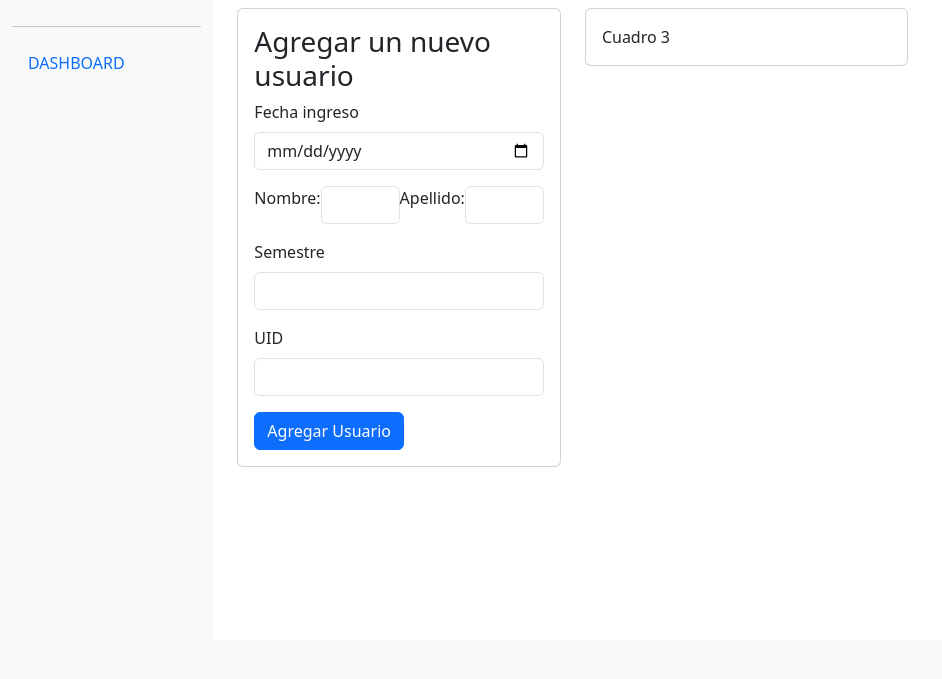
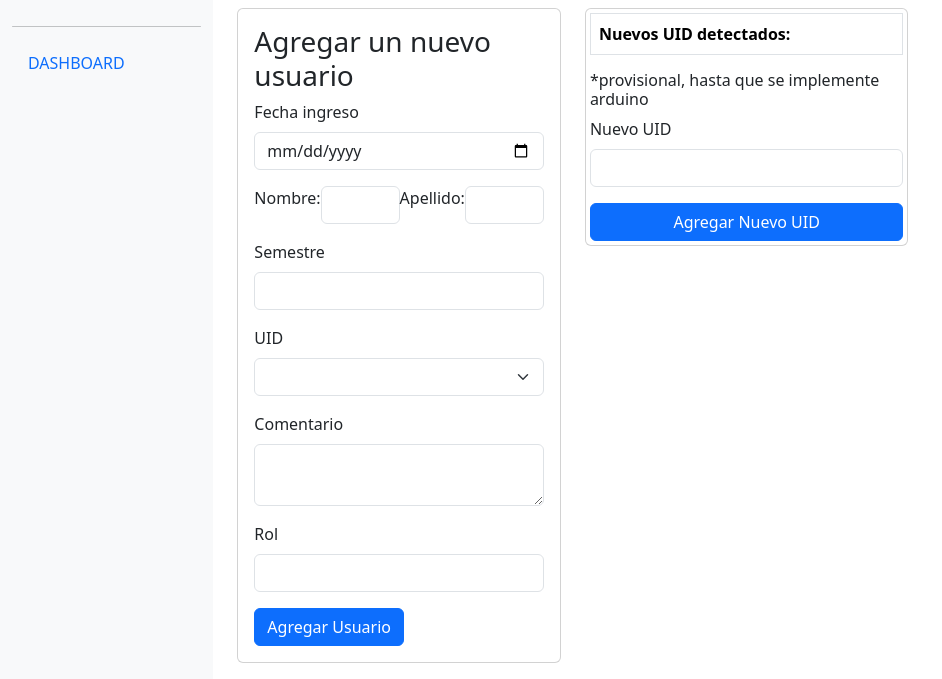
Before and after one commit to javiesp/citt_pass, a Django app: page / in a window 1280 px wide. Shown: the part 216-895 px from the top of the page, without its empty margins (0-942 px from the left). Before the commit the page ends 683 px from the top, so only its background shows below. Run offline with Django 4.2, Linux system fonts and the light colour scheme; data that the repository does not hold is empty.

Commit message:
nUEVAS FUNCIONES ENTERA BACANES

```diff
--- a/cittPassProj/cittPassApp/apps.py
+++ b/cittPassProj/cittPassApp/apps.py
@@ -1,5 +1,4 @@
 from django.apps import AppConfig
-
 
 class CittpassappConfig(AppConfig):
     default_auto_field = 'django.db.models.BigAutoField'
--- /dev/null
+++ b/cittPassProj/cittPassApp/static/js/app.js
@@ -0,0 +1,18 @@
+import { createApp } from 'vue'
+const app = createApp(App)
+new Vue({
+    el: '#app',
+    data: {
+        message: '¡Hola desde Vue!'
+    },
+    mounted() {
+        console.log('Vue se ha cargado correctamente.', this.message);
+    }
+});
+
+new Vue({
+    el: '#app2',
+    data: {
+      message: '¡Hola desde Vue!'
+    }
+  });
--- a/cittPassProj/cittPassApp/templates/main.html
+++ b/cittPassProj/cittPassApp/templates/main.html
@@ -1,9 +1,12 @@
 <!DOCTYPE html>
 <html lang="en">
 <head>
+    {% load static %}
     <meta charset="UTF-8">
     <meta name="viewport" content="width=device-width, initial-scale=1.0">
     <title>Citt pass - dashboard</title>
+        <!-- vuejs -->
+    <script src="https://cdn.jsdelivr.net/npm/vue@2"></script>
     <link href="https://cdn.jsdelivr.net/npm/bootstrap@5.3.2/dist/css/bootstrap.min.css" rel="stylesheet" integrity="sha384-T3c6CoIi6uLrA9TneNEoa7RxnatzjcDSCmG1MXxSR1GAsXEV/Dwwykc2MPK8M2HN" crossorigin="anonymous">
     <script src="https://cdn.jsdelivr.net/npm/bootstrap@5.3.2/dist/js/bootstrap.bundle.min.js" integrity="sha384-C6RzsynM9kWDrMNeT87bh95OGNyZPhcTNXj1NW7RuBCsyN/o0jlpcV8Qyq46cDfL" crossorigin="anonymous"></script>
 </head>
@@ -23,7 +26,8 @@
     <div class="container-fluid vh-100">
         <div class="row h-100">
             <!-- Barra lateral -->
-        <nav id="sidebar" class="col-md-3 col-lg-2 d-md-block bg-light sidebar">
+            <nav
+                id="sidebar" class="col-md-3 col-lg-2 d-md-block bg-light sidebar">
                 <div class="position-sticky">
                     <ul class="nav flex-column">
                         <hr class="rounded">
@@ -44,7 +48,6 @@
                                 DASHBOARD
                             </a>
                         </li>
-                    <!-- Agregar más opciones según sea necesario -->
                     </ul>
                 </div>
             </nav>
@@ -86,6 +89,7 @@
                                 </div>
                             </div>
                         </div>
+                        <!-- Agregar Usuario -->
                         <div class="col-md-4 mt-3">
                             <div class="card">
                                 <div class="card-body">
@@ -108,7 +112,15 @@
                                         </div>
                                         <div class="mb-3">
                                             <label for="UID" class="form-label">UID</label>
-                                        <input class="form-control" name="UID" id="UID" aria-describedby="UID">
+                                            <select class="form-select" name="UID" id="UID"></select>
+                                        </div>
+                                        <div class="mb-3">
+                                            <label for="comentario" class="form-label">Comentario</label>
+                                            <textarea class="form-control" name="comentario" id="comentario"></textarea>
+                                        </div>
+                                        <div class="mb-3">
+                                            <label for="rol" class="form-label">Rol</label>
+                                            <input class="form-control" name="rol" id="rol" aria-describedby="rol">
                                         </div>
                                         <button type="submit" class="btn btn-primary">Agregar Usuario</button>
                                     </form>
@@ -116,16 +128,117 @@
                             </div>
                         </div>
                         <div class="col-md-4 mt-3">
-                    <div class="card">
-                        <div class="card-body">
-                            Cuadro 3
+                            <div class="card p-1" id="app2">
+                                <table class="table table-bordered">
+                                    <thead>
+                                        <tr>
+                                            <th>Nuevos UID detectados:</th>
+
+                                        </tr>
+                                    </thead>
+                                    <tbody id="listUID"> <!-- Asegúrate de tener este tbody con el id "listUID" -->
+                                    </tbody>
+                                </table>
+                                <div class="mb-3">
+                                    <h6>*provisional, hasta que se implemente arduino</h6>
+                                    <label for="nuevoUID" class="form-label">Nuevo UID</label>
+                                    <input class="form-control" name="nuevoUID" id="nuevoUID" aria-describedby="nuevoUID">
                                 </div>
+                                <button class="btn btn-primary" onclick="agregarNuevoUid()">Agregar Nuevo UID</button>
                             </div>
                         </div>
                 </div>
             </main>
         </div>
     </div>
+<script src="{% static 'js/app.js' %}"></script>
+
+<script>
+    // Arreglo inicial de UID
+    let nuevosUidDesdeArduino = [
+
+    ];
+
+    function nuevosUidIngresados() {
+        let dropdown = document.getElementById("UID");
+        let tableBody = document.getElementById("listUID");
+
+        for (let i = 0; i < nuevosUidDesdeArduino.length; i++) {
+            let option = document.createElement("option");
+            option.value = nuevosUidDesdeArduino[i].UID;
+            option.text = nuevosUidDesdeArduino[i].UID;
+            dropdown.add(option);
+
+            let newRow = tableBody.insertRow(-1);
+            let cell = newRow.insertCell(0);
+            cell.innerHTML = nuevosUidDesdeArduino[i].UID;
+        }
+
+        console.log(nuevosUidDesdeArduino);
+    }
+
+    function agregarNuevoUid() {
+        let nuevoUid = document.getElementById("nuevoUID").value.trim();
+        if (nuevoUid !== "") {
+            // Verificar si el UID ya existe haciendo una solicitud al servidor
+            verificarExistenciaUid(nuevoUid);
+        } else {
+            alert("Por favor, ingrese un UID válido.");
+        }
+    }
+
+    function verificarExistenciaUid(uid) {
+        // Realizar una solicitud AJAX a la nueva vista en Django
+        const xhr = new XMLHttpRequest();
+        xhr.onreadystatechange = function () {
+            if (xhr.readyState === 4) {
+                if (xhr.status === 200) {
+                    // Respuesta exitosa
+                    const respuesta = JSON.parse(xhr.responseText);
+                    if (respuesta.existe) {
+                        alert("El UID ya existe en la base de datos.");
+                    } else {
+                        // Si no existe, agregarlo al array
+                        nuevosUidDesdeArduino.push({ UID: uid });
+
+                        // Limpiar el campo de entrada
+                        document.getElementById("nuevoUID").value = "";
+
+                        // Llamar a la función para actualizar dropdown y tabla
+                        actualizarDropdownYTabla();
+                    }
+                } else {
+                    alert("Error al verificar la existencia del UID.");
+                }
+            }
+        };
+
+        xhr.open("GET", `/verificar_uid_existente/?uid=${uid}`, true);
+        xhr.send();
+    }
+
+
+    function actualizarDropdownYTabla() {
+        let dropdown = document.getElementById("UID");
+        let tableBody = document.getElementById("listUID");
+
+        // Limpiar dropdown y tabla antes de actualizar
+        dropdown.innerHTML = "";
+        tableBody.innerHTML = "";
+
+        // Llamar a la función principal para agregar UID
+        nuevosUidIngresados();
+    }
+
+    // Asegúrate de que esta línea llame a la función después de que la página se haya cargado
+    window.onload = function () {
+    try {
+        nuevosUidIngresados();
+    } catch (error) {
+        console.error("Error al cargar la página:", error);
+    }
+};
+</script>
 
 </body>
 </html>
--- a/cittPassProj/cittPassApp/views.py
+++ b/cittPassProj/cittPassApp/views.py
@@ -1,4 +1,5 @@
 from django.shortcuts import redirect, render
+from django.http import JsonResponse
 import pymongo
 from pymongo import MongoClient
 from datetime import datetime
@@ -23,12 +24,31 @@ def main(request):
     # Renderizar la plantilla con el contexto
     return render(request, 'main.html', context)
 
+def verificar_uid_existente(request):
+    uid = request.GET.get('uid', None)
+
+    if uid:
+        # Conexión a la base de datos de MongoDB
+        client = MongoClient('mongodb+srv://javiesp:Ja22041982@cluster0.yuojwoc.mongodb.net/')
+        db = client['cittpass']
+        coleccionUsuario = db["UsuariosCitt"]
+
+        # Verificar si el UID existe en la base de datos
+        existe = coleccionUsuario.find_one({'UID': uid}) is not None
+
+        return JsonResponse({'existe': existe})
+    else:
+        return JsonResponse({'existe': False})
+
+
 def add_user(request):
     if request.method == 'POST':
         fecha_ingreso = request.POST.get('fecha_ingreso')
         nombre = request.POST.get('nombre')
         apellido = request.POST.get('apellido')
         semestre = request.POST.get('semestre')
+        comentario = request.POST.get('comentario')
+        rol = request.POST.get('rol')
         UID = request.POST.get('UID')
 
         # Connect to MongoDB
@@ -42,7 +62,9 @@ def add_user(request):
             "nombre": nombre,
             "apellido": apellido,
             "semestre": semestre,
-            "UID": UID
+            "UID": UID,
+            "comentario": comentario,
+            "rol": rol
         }
         coleccionUsuario.insert_one(new_user)
 
--- a/cittPassProj/cittPassProj/urls.py
+++ b/cittPassProj/cittPassProj/urls.py
@@ -22,4 +22,5 @@ urlpatterns = [
     path('main/', views.main, name='main'),
     path('', views.main, name='index'),
     path('add_user/', views.add_user, name='add_user'),
+    path('verificar_uid_existente/', views.verificar_uid_existente, name='verificar_uid_existente'),
 ]
```
Also changed, not shown: cittPassProj/cittPassProj/settings.py (+16 -2 lines). Lines whose indentation alone changed are shown as unchanged.
